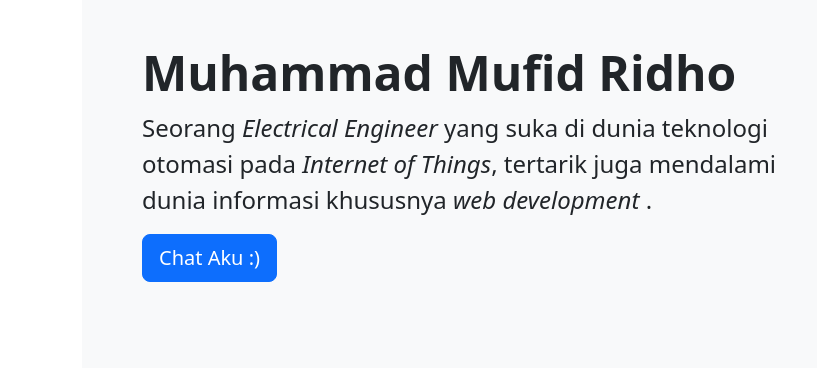
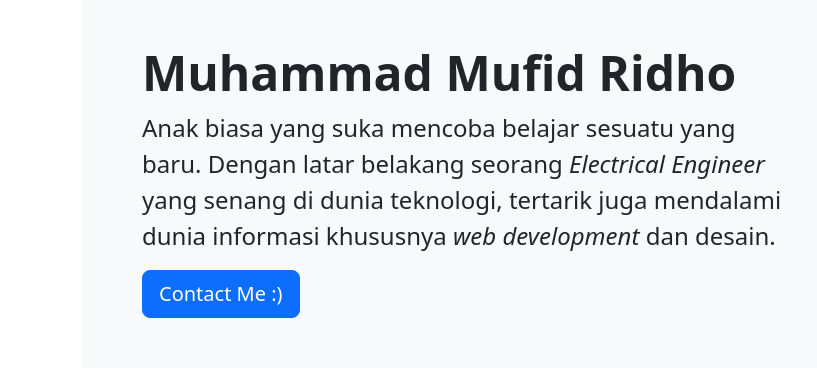
Before and after one commit to muhammad-mufid-ridho/portfoliomufid, a plain HTML site: page index.html in a window 1280 px wide. Shown: the part 210-578 px from the top of the page, 0-817 px from the left. Drawn offline with nearby package versions, Linux system fonts and the light colour scheme; grey boxes are pictures that could not be loaded.

Commit message:
repair wrong components

```diff
--- a/index.html
+++ b/index.html
@@ -58,8 +58,11 @@
             </div>
             <div class="col-md-8 order-md-1">
               <h1 class="display-5 fw-bold">Muhammad Mufid Ridho</h1>
-              <p class="fs-4">Seorang <i>Electrical Engineer</i> yang suka di dunia teknologi otomasi pada <i>Internet of Things</i>, tertarik juga mendalami dunia informasi khususnya <i>web development </i>.</p>
-              <button class="btn btn-primary btn-lg" type="button">Chat Aku :&rpar;</button>
+              <p class="fs-4">
+                Anak biasa yang suka mencoba belajar sesuatu yang baru. Dengan latar belakang seorang <i>Electrical Engineer</i> yang senang di dunia teknologi, tertarik juga mendalami dunia informasi khususnya <i>web development</i> dan
+                desain.
+              </p>
+              <button class="btn btn-primary btn-lg" type="button">Contact Me :&rpar;</button>
             </div>
           </div>
         </div>
```
